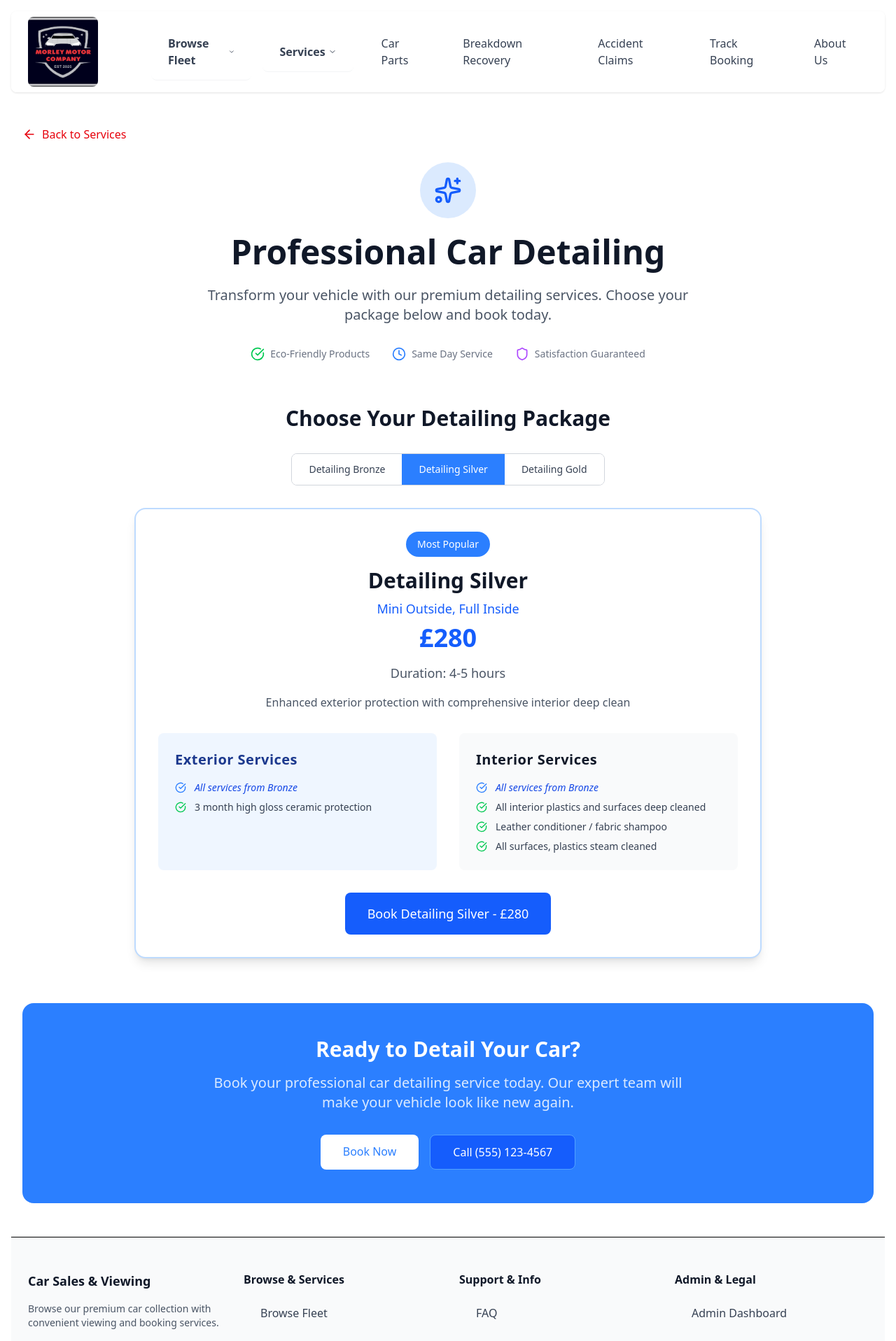
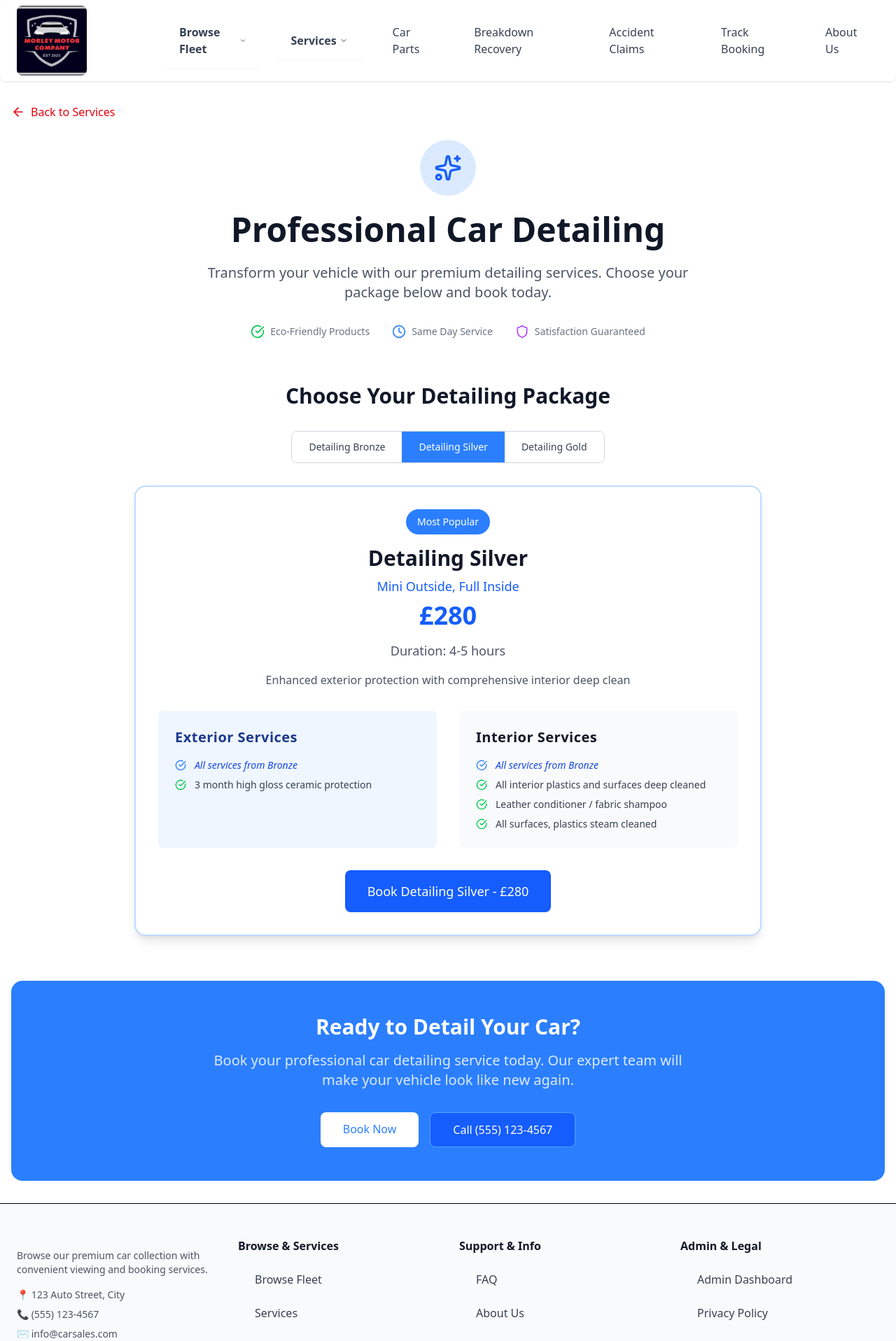
Before and after one commit to shahzar100/carsales, a Next.js app: page /Services/Detailing in a window 1280 px wide. Shown: the top 1917 px of the page at 70% size. Built offline with nearby package versions, Linux system fonts and the light colour scheme; no server answers; the database is empty.

Commit message:
fixed body gap, looked bad

```diff
--- a/src/app/layout.tsx
+++ b/src/app/layout.tsx
@@ -21,7 +21,7 @@ export default function RootLayout({
 }>) {
   return (
     <html lang="en">
-      <body className="grid min-h-screen grid-rows-[auto_1fr_auto] gap-4 overflow-x-hidden p-4 antialiased">
+      <body className="overflow-x-hidde grid min-h-screen grid-rows-[auto_1fr_auto] antialiased">
         <ToastProvider>
           <NavigationProvider>
             <SearchContextProvider>
@@ -37,8 +37,7 @@ export default function RootLayout({
                         {/* Company Info */}
                         <div>
                           <h3 className="mb-4 text-lg font-bold text-gray-900">
-                            {process.env.NEXT_PUBLIC_BUSINESS_NAME ||
-                              "Car Sales & Viewing"}
+                            {process.env.NEXT_PUBLIC_BUSINESS_NAME}
                           </h3>
                           <p className="mb-4 text-sm text-gray-600">
                             Browse our premium car collection with convenient
--- a/src/components/Header.tsx
+++ b/src/components/Header.tsx
@@ -5,7 +5,7 @@ import Link from "next/link";
 import Image from "next/image";
 const Header = () => {
   return (
-    <nav className="sticky top-0 z-60 row-span-1 mx-auto flex w-full max-w-7xl items-center justify-between gap-2 gap-4 rounded-lg bg-white/95 px-6 py-2 shadow-sm backdrop-blur-sm">
+    <nav className="sticky top-0 z-60 row-span-1 mx-auto flex w-full max-w-7xl items-center justify-between gap-2 rounded-lg bg-white/95 p-4 backdrop-blur-sm lg:px-6 lg:py-2 lg:shadow-sm">
       <Link
         className="rounded-full text-xl font-bold tracking-tight text-black"
         href="/"
```
